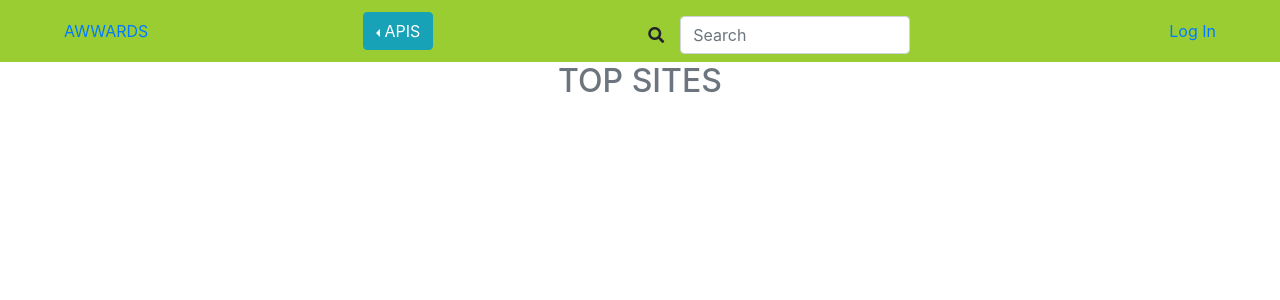
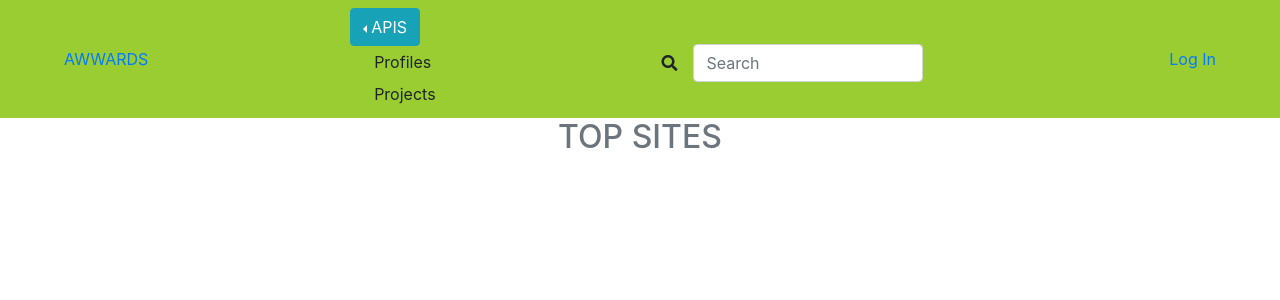
Before and after one commit to Arnoldblair/awards, a Django app: page / in a window 1280 px wide. Shown: the top 300 px of the page. Run offline with Django 3.2, Linux system fonts and the light colour scheme; data that the repository does not hold is empty; some libraries are stand-ins or nearby versions.

Commit message:
adding project and profile API

```diff
--- a/awards/urls.py
+++ b/awards/urls.py
@@ -17,6 +17,7 @@ from django.contrib import admin
 from django.urls import path
 from django.conf.urls import url,include
 from django.contrib.auth import views
+from rest_framework.authtoken.views import obtain_auth_token
 
 urlpatterns = [
     url('admin/', admin.site.urls),
@@ -24,4 +25,5 @@ urlpatterns = [
     url(r'^accounts/', include('registration.backends.simple.urls')),
     url(r'^logout/$', views.LogoutView.as_view(), {"next_page": '/'}),
     url(r'^tinymce/', include('tinymce.urls')),
+    url(r'^api-token-auth/', obtain_auth_token)
 ]
--- a/project/templates/navbar.html
+++ b/project/templates/navbar.html
@@ -9,8 +9,14 @@
           <!--Trigger-->
           <button class="btn btn-info dropdown-toggle" type="button" id="dropdownMenu1" data-toggle="dropdown"
             aria-haspopup="true" aria-expanded="false">APIS</button>
+            <a class="dropdown-item" href="{% url 'profile_list' %}">Profiles</a>
+            <a class="dropdown-item" href="{% url 'projects_list' %}">Projects</a>
 
-
+            <!--Menu-->
+         <div class="dropdown-menu ">
+            <a class="dropdown-item" href="{% url 'profile_list' %}">Profiles</a>
+            <a class="dropdown-item" href="{% url 'projects_list' %}">Projects</a>
+          </div>
 
         </div>
       <div class="nav-search">
--- a/project/urls.py
+++ b/project/urls.py
@@ -10,6 +10,8 @@ urlpatterns=[
     url(r'^profile/(?P<username>\w+)', views.profile, name='profile'),
     url('^uploads/',views.post_site,name='post_site'),
     url(r'^search/', views.search_results, name='search_results'),
+    url(r'^api/profiles/$', views.ProfileList.as_view(),name='profile_list'),
+    url(r'^api/projects/$', views.ProjectsList.as_view(),name='projects_list'),
 ]
 if settings.DEBUG:
     urlpatterns+= static(settings.MEDIA_URL, document_root = settings.MEDIA_ROOT)
--- a/project/views.py
+++ b/project/views.py
@@ -3,6 +3,11 @@ from django.contrib.auth.models import User
 from .models import Profile,Projects,Rates
 from django.http import Http404
 from .forms import ProfileEditForm,ProjectUploadForm,VotesForm
+from rest_framework.response import Response
+from rest_framework.views import APIView
+from rest_framework import status
+from .permissions import IsAdminOrReadOnly
+from .serializer import ProfileSerializer,ProjectsSerializer
 
 # Create your views here.
 def welcome(request):
@@ -56,3 +61,31 @@ def search_results(request):
         searched_projects = Projects.search_by_projects(search_term)
 
         return render(request,'search.html',{"message":message})
+
+class ProfileList(APIView):
+    permission_classes = (IsAdminOrReadOnly,)
+    def get(self,request,format=None):
+        all_profiles = Profile.objects.all()
+        serializers = ProfileSerializer(all_profiles,many=True)
+        return Response(serializers.data)
+
+    def post(self, request, format=None):
+        serializers = ProfileSerializer(data=request.data)
+        if serializers.is_valid():
+            serializers.save()
+            return Response(serializers.data, status=status.HTTP_201_CREATED)
+        return Response(serializers.errors, status=status.HTTP_400_BAD_REQUEST)
+
+class ProjectsList(APIView):
+    permission_classes = (IsAdminOrReadOnly,)
+    def get(self,request,format=None):
+        all_projects = Projects.objects.all()
+        serializers = ProjectsSerializer(all_projects,many=True)
+        return Response(serializers.data)
+
+    def post(self, request, format=None):
+        serializers = ProjectsSerializer(data=request.data)
+        if serializers.is_valid():
+            serializers.save()
+            return Response(serializers.data, status=status.HTTP_201_CREATED)
+        return Response(serializers.errors, status=status.HTTP_400_BAD_REQUEST)
```
Also changed, not shown: project/permissions.py (added, +8 -0 lines).
